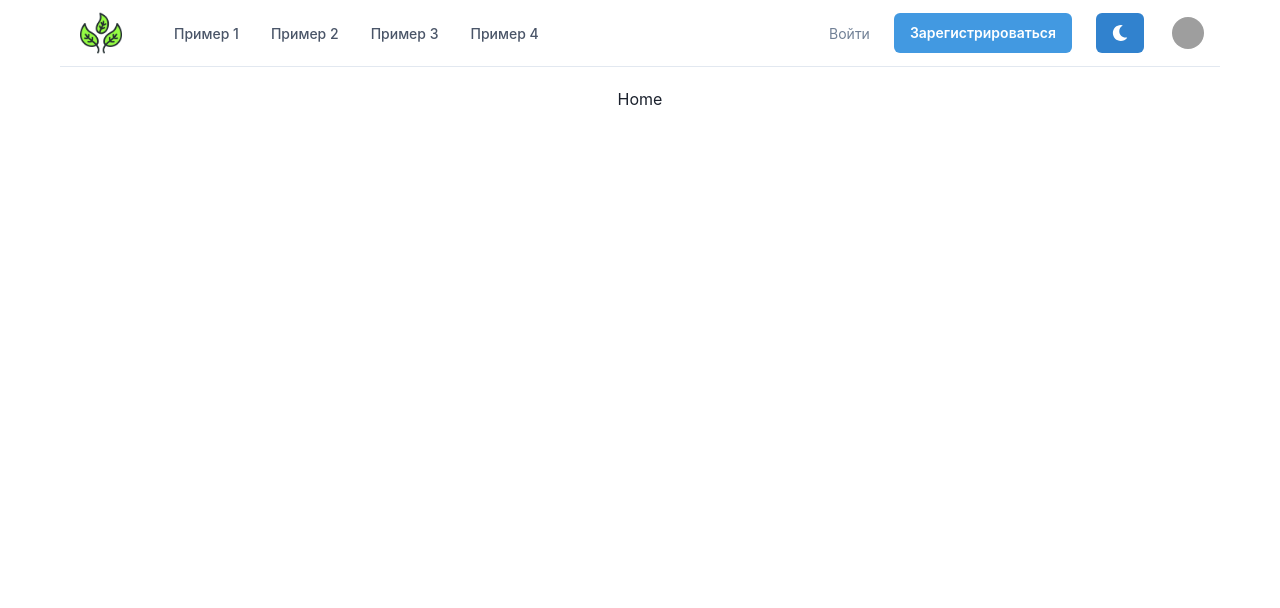
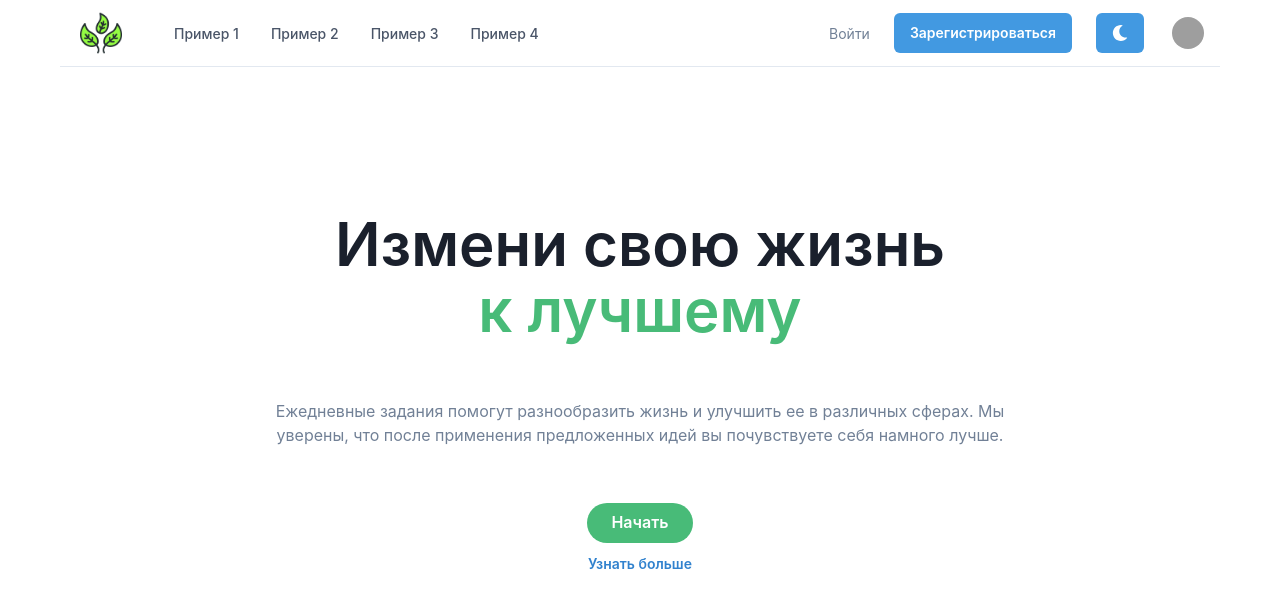
Before and after one commit to klekwedge/full-life-frontend, a React (Vite) app: page / in a window 1280 px wide. Shown: the top 608 px of the page. Built offline with nearby package versions, Linux system fonts and the light colour scheme; grey boxes are pictures that could not be loaded.

Commit message:
feat: update Home page

```diff
--- a/src/components/NavBar/NavBar.tsx
+++ b/src/components/NavBar/NavBar.tsx
@@ -24,6 +24,8 @@
   Center,
   useColorMode,
 } from "@chakra-ui/react";
+
+import { Route, Link as RouterLink } from "react-router-dom";
 
 import { FaMoon, FaSun } from "react-icons/fa";
 
@@ -60,7 +62,14 @@
           />
         </Flex>
         <Flex flex={{ base: 1 }} justify={{ base: "center", md: "start" }}>
-          <Image src="/src/assets/img/icon.png" alt="icon" w="50px" h="50px" />
+          <RouterLink to="/">
+            <Image
+              src="/src/assets/img/icon.png"
+              alt="icon"
+              w="50px"
+              h="50px"
+            />
+          </RouterLink>
           {/* <Text
             textAlign={useBreakpointValue({ base: "center", md: "left" })}
             fontFamily={"heading"}
@@ -88,7 +97,7 @@
             variant={"link"}
             href={"#"}
           >
-            Войти
+            <RouterLink to="/login"> Войти</RouterLink>
           </Button>
           <Button
             as={"a"}
@@ -102,10 +111,17 @@
               bg: "blue.300",
             }}
           >
-            Зарегистрироваться
+            <RouterLink to="/register"> Зарегистрироваться</RouterLink>
           </Button>
           <Stack direction={"row"} spacing={7}>
-            <Button onClick={toggleColorMode} colorScheme='blue'>
+            <Button
+              onClick={toggleColorMode}
+              color={"white"}
+              bg={"blue.400"}
+              _hover={{
+                bg: "blue.300",
+              }}
+            >
               {colorMode === "light" ? <FaMoon /> : <FaSun />}
             </Button>
 
--- a/src/pages/Home/Home.scss
+++ /dev/null
@@ -1,26 +0,0 @@
-textarea.home__input {
-  min-height: 100px;
-}
-
-textarea.home__input-active {
-  font-size: 20px;
-  min-height: 150px;
-  margin-bottom: 5px;
-}
-
-.home__image {
-  border-radius: 10px;
-}
-
-.home__image-wrapper {
-  position: relative;
-}
-
-.home__image-wrapper {
-  align-self: flex-start;
-  & > button {
-    position: absolute;
-    top: 10px;
-    right: 10px;
-  }
-}
--- a/src/pages/Home/Home.tsx
+++ b/src/pages/Home/Home.tsx
@@ -1,18 +1,76 @@
-import { Button, Flex, Textarea } from "@chakra-ui/react";
-import { AiOutlineClose } from "react-icons/ai";
-import "./Home.scss";
+import {
+  Box,
+  Heading,
+  Container,
+  Text,
+  Button,
+  Stack,
+  Icon,
+  useColorModeValue,
+  createIcon,
+} from "@chakra-ui/react";
 
-export const Home = () => {
+export function Home() {
   return (
-    <Flex
-      alignItems="center"
-      justifyContent="center"
-      p="20px"
-      gap="30px"
-      flexDirection="column"
-      className="home"
-    >
-      Home
-    </Flex>
+    <Container maxW={"3xl"}>
+      <Stack
+        as={Box}
+        textAlign={"center"}
+        spacing={{ base: 8, md: 14 }}
+        py={{ base: 20, md: 36 }}
+      >
+        <Heading
+          fontWeight={600}
+          fontSize={{ base: "2xl", sm: "4xl", md: "6xl" }}
+          lineHeight={"110%"}
+        >
+          Измени свою жизнь
+          <br />
+          <Text as={"span"} color={"green.400"}>
+            к лучшему
+          </Text>
+        </Heading>
+        <Text color={"gray.500"}>
+          Ежедневные задания помогут разнообразить жизнь и улучшить ее в
+          различных сферах. Мы уверены, что после применения предложенных идей
+          вы почувствуете себя намного лучше.
+        </Text>
+        <Stack
+          direction={"column"}
+          spacing={3}
+          align={"center"}
+          alignSelf={"center"}
+          position={"relative"}
+        >
+          <Button
+            colorScheme={"green"}
+            bg={"green.400"}
+            rounded={"full"}
+            px={6}
+            _hover={{
+              bg: "green.500",
+            }}
+          >
+            Начать
+          </Button>
+          <Button variant={"link"} colorScheme={"blue"} size={"sm"}>
+            Узнать больше
+          </Button>
+        </Stack>
+      </Stack>
+    </Container>
   );
-};
+}
+
+const Arrow = createIcon({
+  displayName: "Arrow",
+  viewBox: "0 0 72 24",
+  path: (
+    <path
+      fillRule="evenodd"
+      clipRule="evenodd"
+      d="M0.600904 7.08166C0.764293 6.8879 1.01492 6.79004 1.26654 6.82177C2.83216 7.01918 5.20326 7.24581 7.54543 7.23964C9.92491 7.23338 12.1351 6.98464 13.4704 6.32142C13.84 6.13785 14.2885 6.28805 14.4722 6.65692C14.6559 7.02578 14.5052 7.47362 14.1356 7.6572C12.4625 8.48822 9.94063 8.72541 7.54852 8.7317C5.67514 8.73663 3.79547 8.5985 2.29921 8.44247C2.80955 9.59638 3.50943 10.6396 4.24665 11.7384C4.39435 11.9585 4.54354 12.1809 4.69301 12.4068C5.79543 14.0733 6.88128 15.8995 7.1179 18.2636C7.15893 18.6735 6.85928 19.0393 6.4486 19.0805C6.03792 19.1217 5.67174 18.8227 5.6307 18.4128C5.43271 16.4346 4.52957 14.868 3.4457 13.2296C3.3058 13.0181 3.16221 12.8046 3.01684 12.5885C2.05899 11.1646 1.02372 9.62564 0.457909 7.78069C0.383671 7.53862 0.437515 7.27541 0.600904 7.08166ZM5.52039 10.2248C5.77662 9.90161 6.24663 9.84687 6.57018 10.1025C16.4834 17.9344 29.9158 22.4064 42.0781 21.4773C54.1988 20.5514 65.0339 14.2748 69.9746 0.584299C70.1145 0.196597 70.5427 -0.0046455 70.931 0.134813C71.3193 0.274276 71.5206 0.70162 71.3807 1.08932C66.2105 15.4159 54.8056 22.0014 42.1913 22.965C29.6185 23.9254 15.8207 19.3142 5.64226 11.2727C5.31871 11.0171 5.26415 10.5479 5.52039 10.2248Z"
+      fill="currentColor"
+    />
+  ),
+});
```
